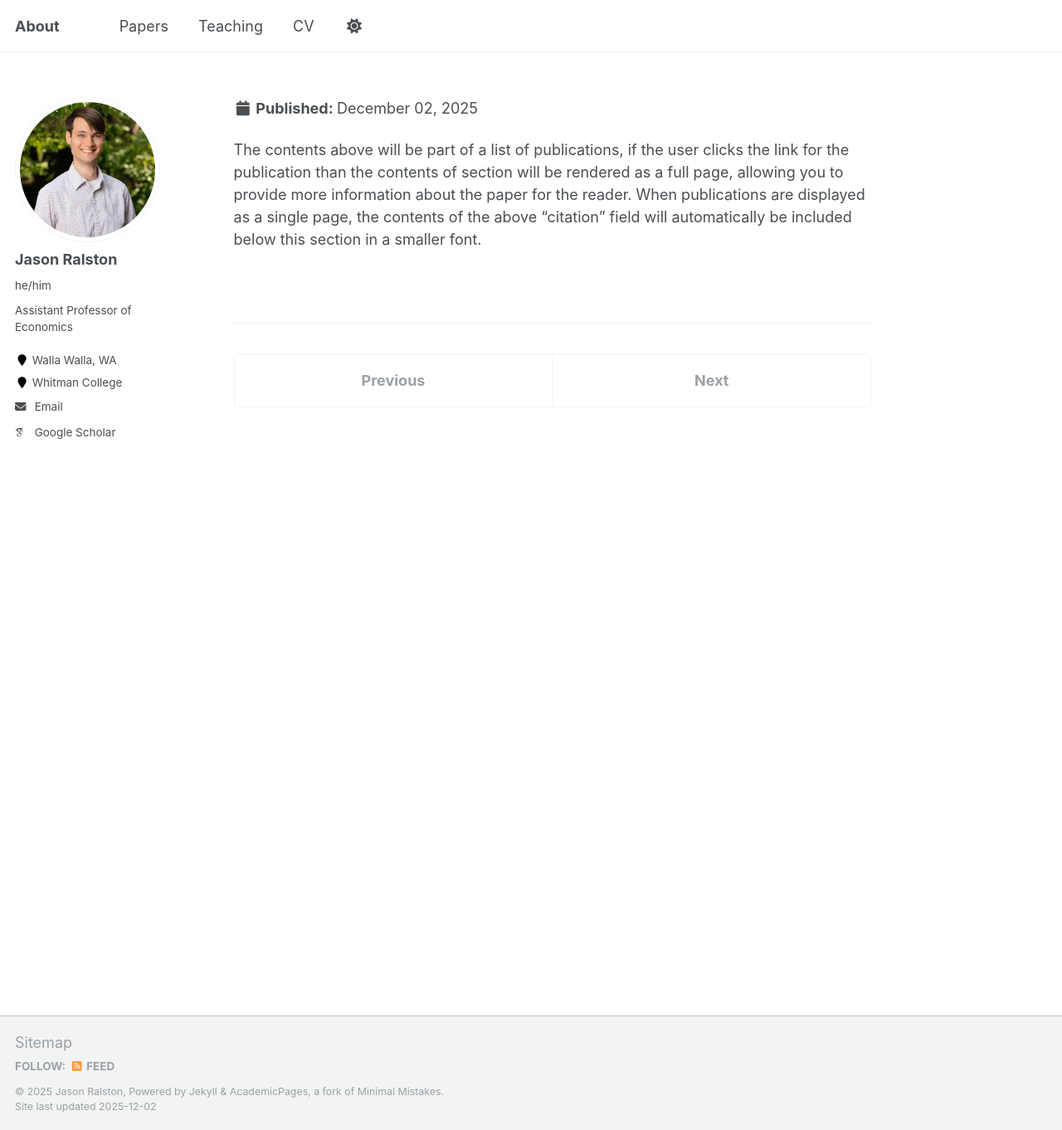
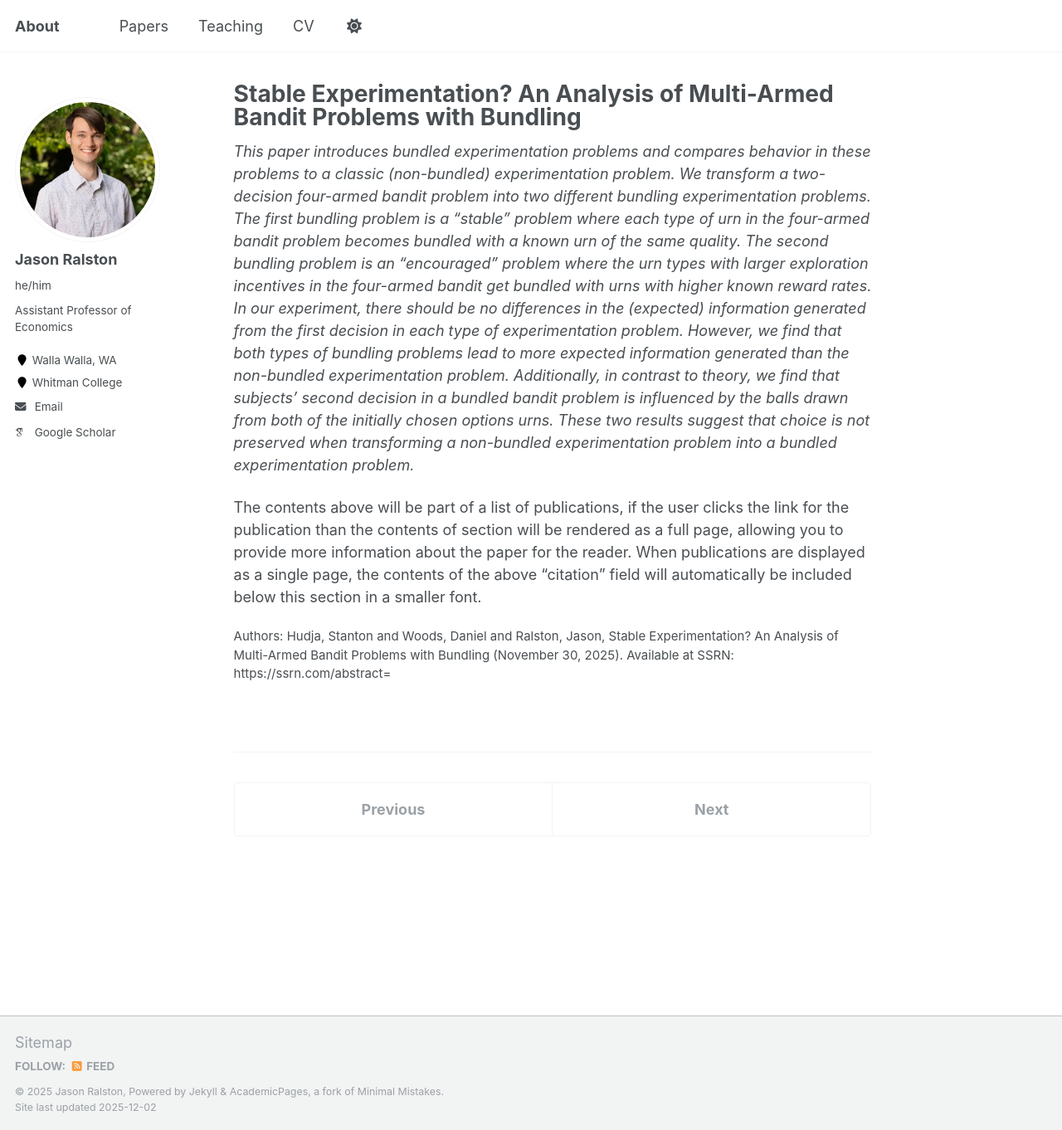
Before and after one commit to jasonralston/jasonralston.github.io, a Jekyll site: the page built from _publications/ShiftingExperimentation.md, in a window 1280 px wide and 1362 px high. Shown: the whole window at 83% size. Built offline with Jekyll 4.4.1, drawn with Linux system fonts in a browser that asks for light colours; some web fonts are replaced.

Commit message:
Update ShiftingExperimentation.md

```diff
--- a/_publications/ShiftingExperimentation.md
+++ b/_publications/ShiftingExperimentation.md
@@ -2,7 +2,7 @@
 title: "Stable Experimentation? An Analysis of Multi-Armed Bandit Problems with Bundling"
 collection: publications
 permalink: /publication/ShiftingExperimentation
-excerpt: 'This paper introduces bundled experimentation problems and compares behavior in these problems to a classic (non-bundled) experimentation problem. We transform a two-decision four-armed bandit problem into two different bundling experimentation problems. The first bundling problem is a "stable" problem where each type of urn in the four-armed bandit problem becomes bundled with a known urn of the same quality. The second bundling problem is an "encouraged" problem where the urn types with larger exploration incentives in the four-armed bandit get bundled with urns with higher known reward rates. In our experiment, there should be no differences in the (expected) information generated from the first decision in each type of experimentation problem. However, we find that both types of bundling problems lead to more expected information generated than the non-bundled experimentation problem. Additionally, in contrast to theory, we find that subjects' second decision in a bundled bandit problem is influenced by the balls drawn from both of the initially chosen options urns. These two results suggest that choice is not preserved when transforming a non-bundled experimentation problem into a bundled experimentation problem.'
+excerpt: "This paper introduces bundled experimentation problems and compares behavior in these problems to a classic (non-bundled) experimentation problem. We transform a two-decision four-armed bandit problem into two different bundling experimentation problems. The first bundling problem is a \"stable\" problem where each type of urn in the four-armed bandit problem becomes bundled with a known urn of the same quality. The second bundling problem is an \"encouraged\" problem where the urn types with larger exploration incentives in the four-armed bandit get bundled with urns with higher known reward rates. In our experiment, there should be no differences in the (expected) information generated from the first decision in each type of experimentation problem. However, we find that both types of bundling problems lead to more expected information generated than the non-bundled experimentation problem. Additionally, in contrast to theory, we find that subjects' second decision in a bundled bandit problem is influenced by the balls drawn from both of the initially chosen options urns. These two results suggest that choice is not preserved when transforming a non-bundled experimentation problem into a bundled experimentation problem."
 date: 2025-11-30
 venue:
 paperurl: 'https://papers.ssrn.com/sol3/papers.cfm?abstract_id=5835062'
```
